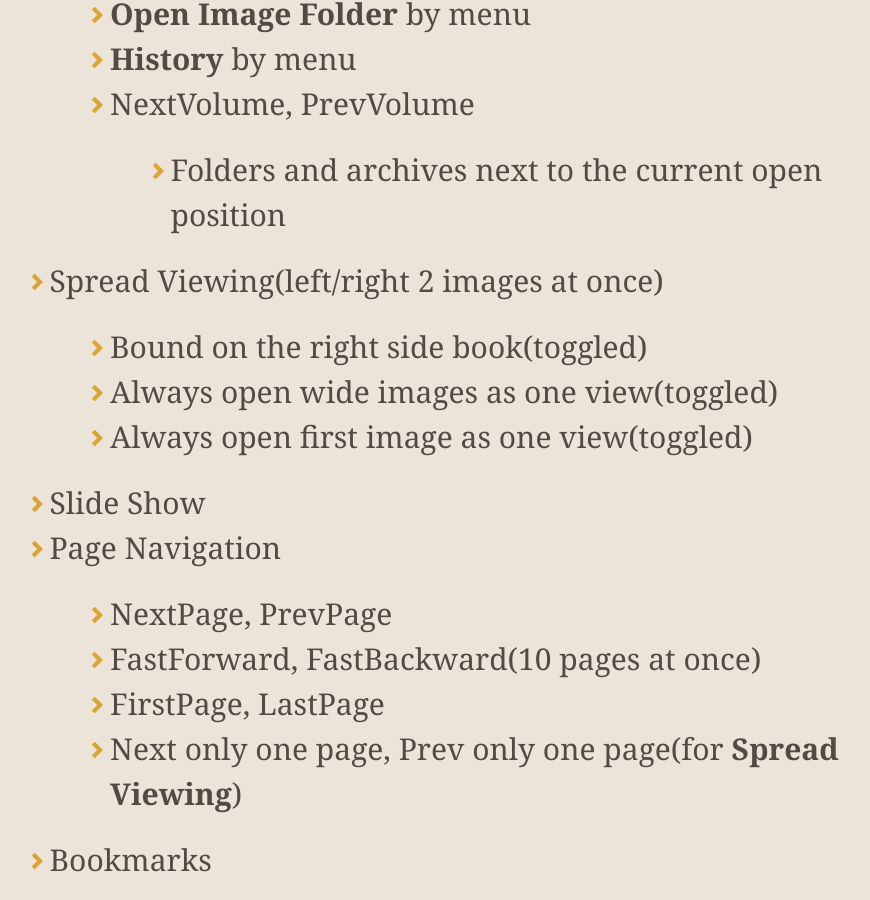
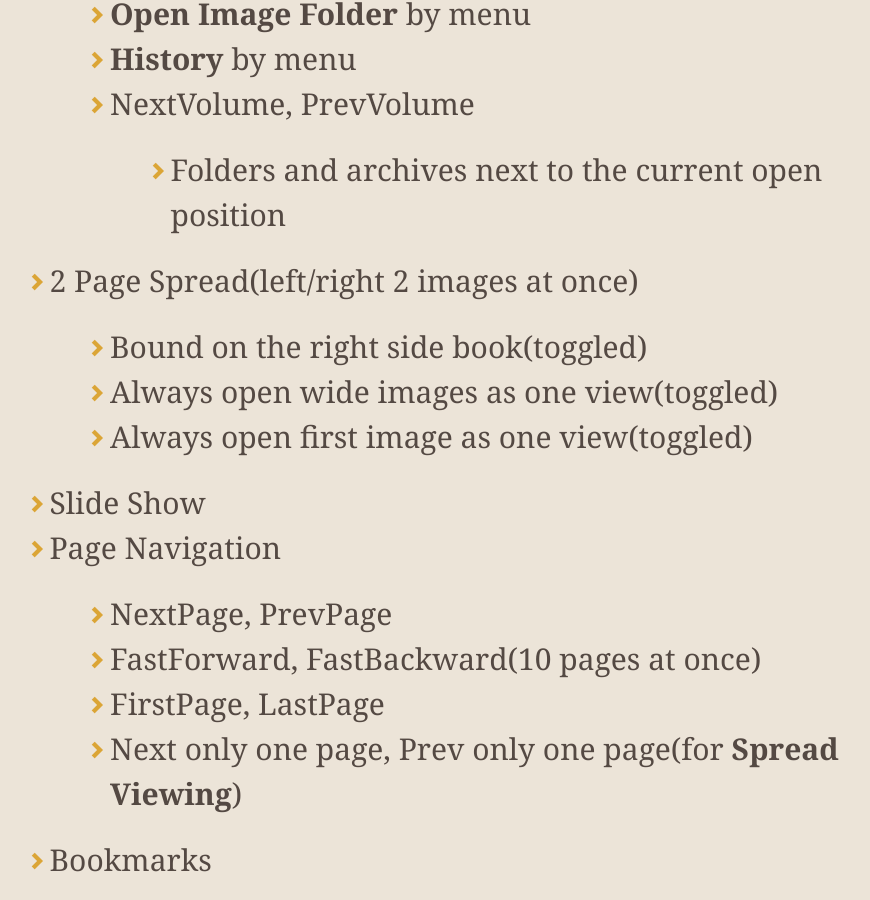
Before and after one commit to kanryu/quickviewer, a Jekyll site: the page built from docs/index.md, in a window 1280 px wide and 900 px high, scrolled down 7751 px. Shown: the whole window, without its empty margins (179-1049 px from the left). Built offline with Jekyll 4.4.1, drawn with Linux system fonts in a browser that asks for light colours; nearby versions of some CDN libraries; comment, search, counter and statistics services are not loaded; our own code applies the rules of GitHub Pages for plain Markdown files.

Commit message:
Update index.md

```diff
--- a/docs/index.md
+++ b/docs/index.md
@@ -125,7 +125,7 @@ Thanks for reviewers! :)
     - **History** by menu
     - NextVolume, PrevVolume
         - Folders and archives next to the current open position
-- Spread Viewing(left/right 2 images at once)
+- 2 Page Spread(left/right 2 images at once)
     - Bound on the right side book(toggled)
     - Always open wide images as one view(toggled)
     - Always open first image as one view(toggled)
```
